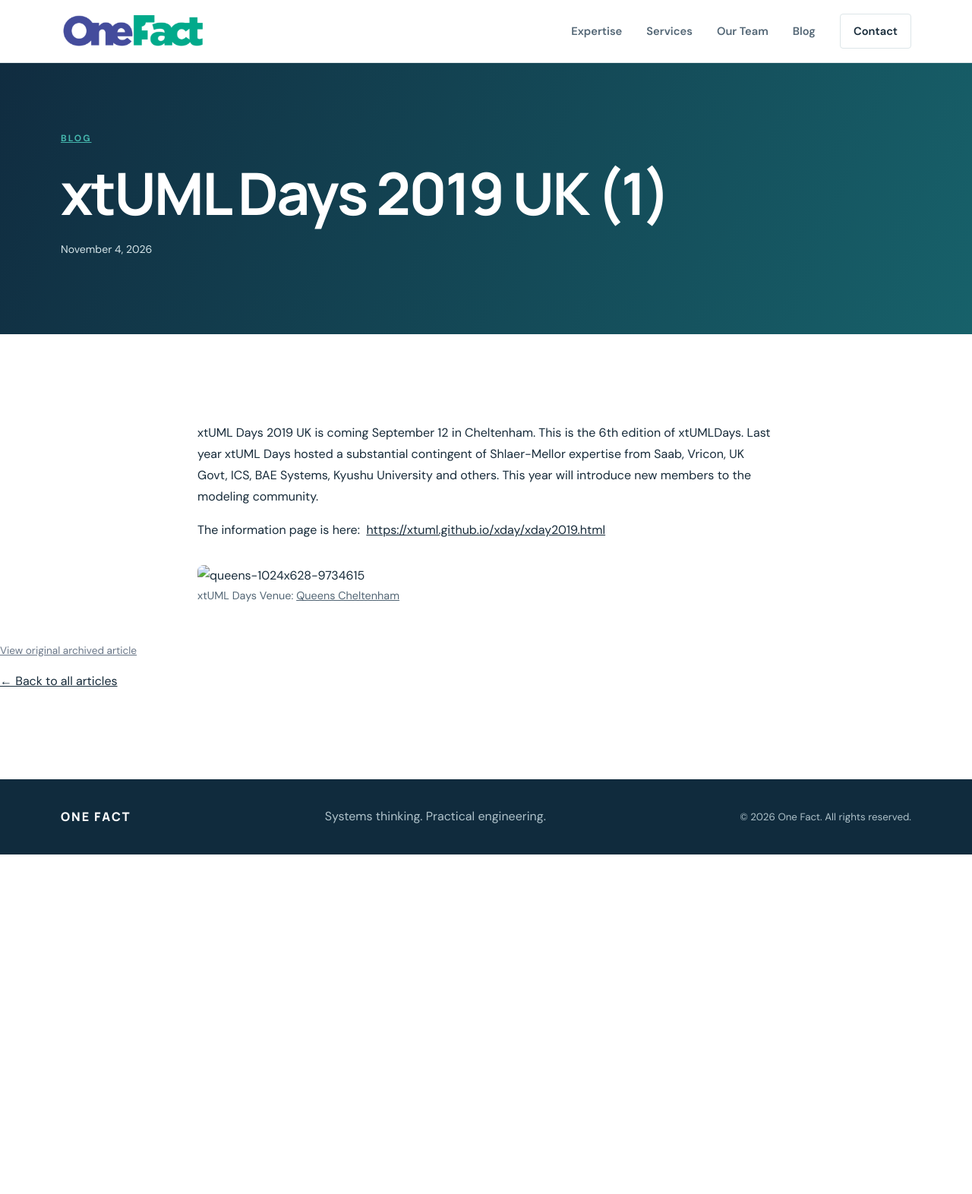
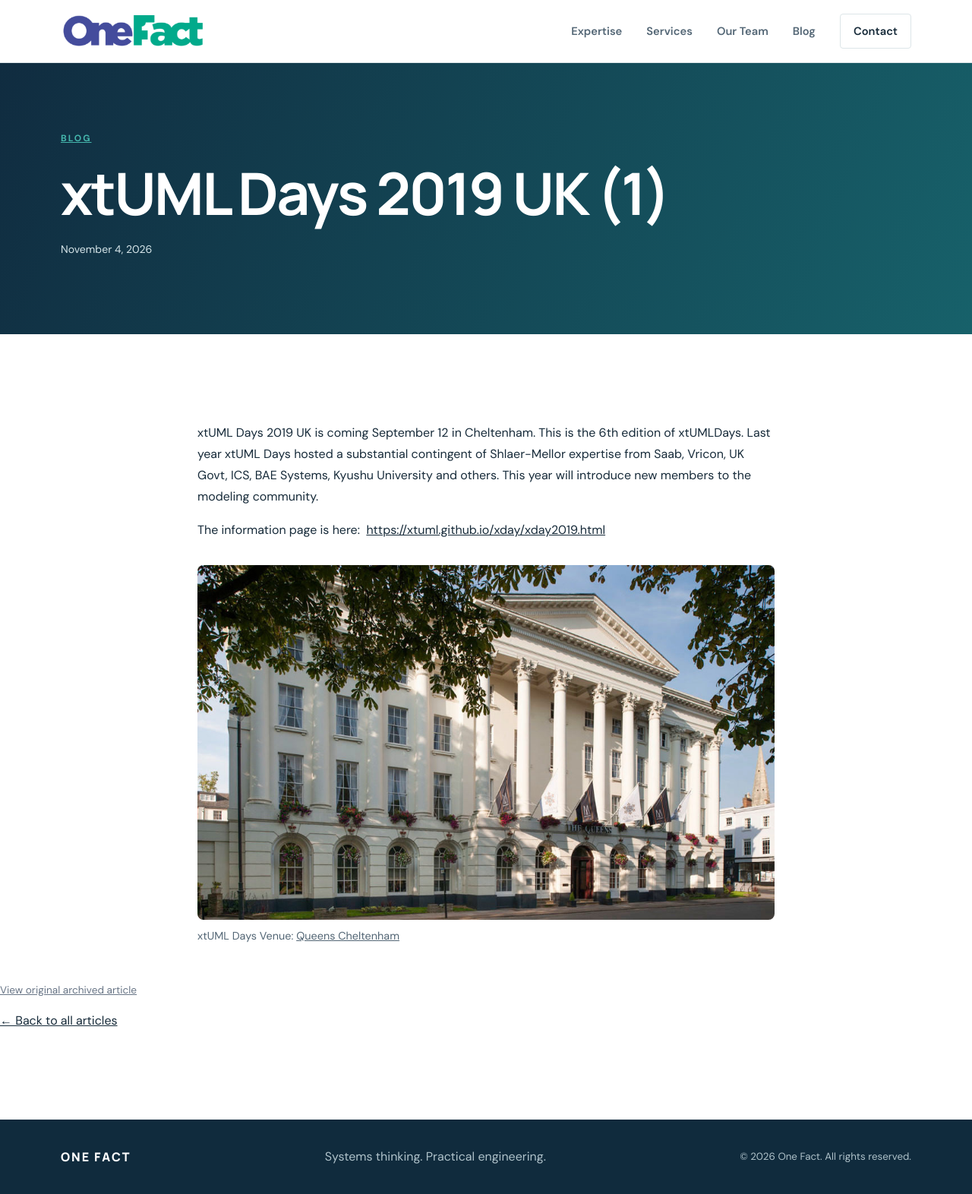
Before and after one commit to xtuml/onefactinc, a Jekyll site: the page built from _articles/xtuml-days-2019-uk-1.html, in a window 1280 px wide. Shown: the whole page at 76% size. Built offline with Jekyll 4.4.1, drawn with Linux system fonts in a browser that asks for light colours; before the commit the page ends 1125 px from its top, so only the background shows below that.

Commit message:
Use local images in article

```diff
--- a/_articles/xtuml-days-2019-uk-1.html
+++ b/_articles/xtuml-days-2019-uk-1.html
@@ -13,5 +13,5 @@ source_url: "https://onefact.net/xtuml-days-2019-uk-1/"
 
 
 
-<figure class="wp-block-image"><img alt='queens-1024x628-9734615' src='../wp-content/uploads/2019/06/queens-1024x628-9734615.jpg' alt="" class="wp-image-1142"/><figcaption>xtUML Days Venue:  <a href="https://www.queenshotelcheltenham.co.uk/">Queens Cheltenham</a></figcaption></figure>
+<figure class="wp-block-image"><img alt='queens-1024x628-9734615' src='{{ '/assets/images/queens-1024x628-9734615.jpg' | relative_url }}' alt="" class="wp-image-1142"/><figcaption>xtUML Days Venue:  <a href="https://www.queenshotelcheltenham.co.uk/">Queens Cheltenham</a></figcaption></figure>
 				</div>
```
